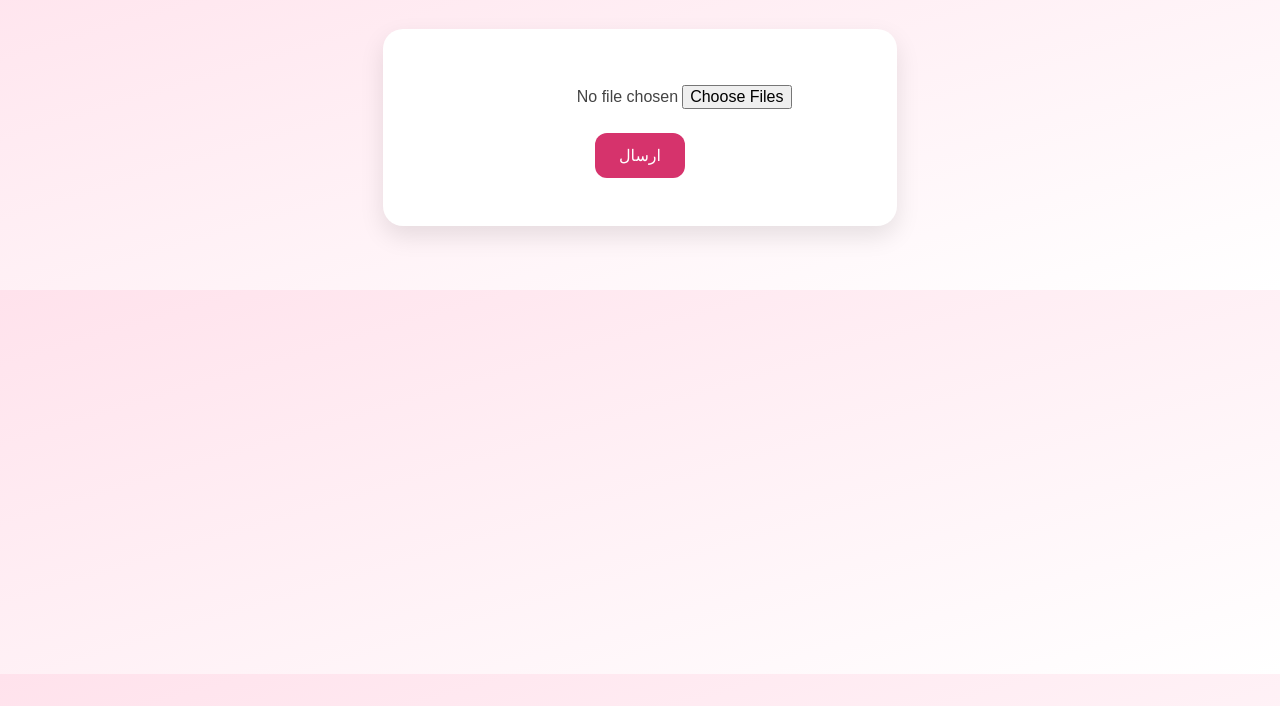
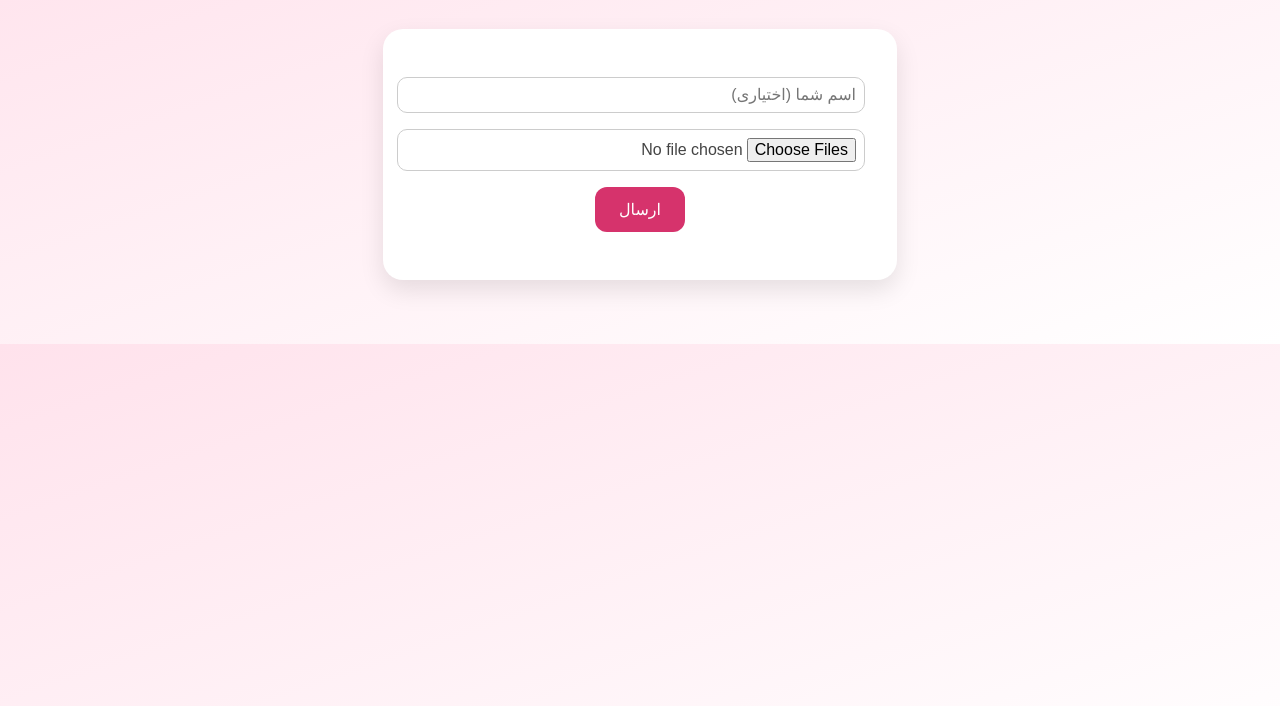
Before and after one commit to mmdana/wedding, a plain HTML site: page index.html in a window 1280 px wide. Shown: the part 94-800 px from the top of the page. Drawn offline with Linux system fonts and the light colour scheme.

Commit message:
Update index.html

```diff
--- a/index.html
+++ b/index.html
@@ -1,3 +1,4 @@
+
 <!DOCTYPE html>
 <html lang="fa" dir="rtl">
 <head>
@@ -28,11 +29,14 @@
       margin: 2rem auto;
     }
 
-    input[type="file"] {
+    input[type="file"], input[type="text"] {
       display: block;
       margin: 1rem auto;
       font-size: 1rem;
       padding: 0.5rem;
+      width: 100%;
+      border: 1px solid #ccc;
+      border-radius: 10px;
     }
 
     button {
@@ -101,6 +105,7 @@
   <h1>عکس‌هات رو باهامون به اشتراک بذار 📸</h1>
 
   <form id="uploadForm">
+    <input type="text" name="name" id="nameInput" placeholder="اسم شما (اختیاری)">
     <input type="file" name="photo" id="fileInput" multiple required accept="image/*">
     <button type="submit">ارسال</button>
     <div class="loader" id="loader">
@@ -112,6 +117,7 @@
   <script>
     const form = document.getElementById('uploadForm');
     const fileInput = document.getElementById('fileInput');
+    const nameInput = document.getElementById('nameInput');
     const message = document.getElementById('message');
     const loader = document.getElementById('loader');
 
@@ -131,6 +137,7 @@
       for (let file of files) {
         const formData = new FormData();
         formData.append('photo', file);
+        formData.append('name', nameInput.value);
 
         uploadPromises.push(fetch('https://mmdana.app.n8n.cloud/webhook/photo-upload', {
           method: 'POST',
```
